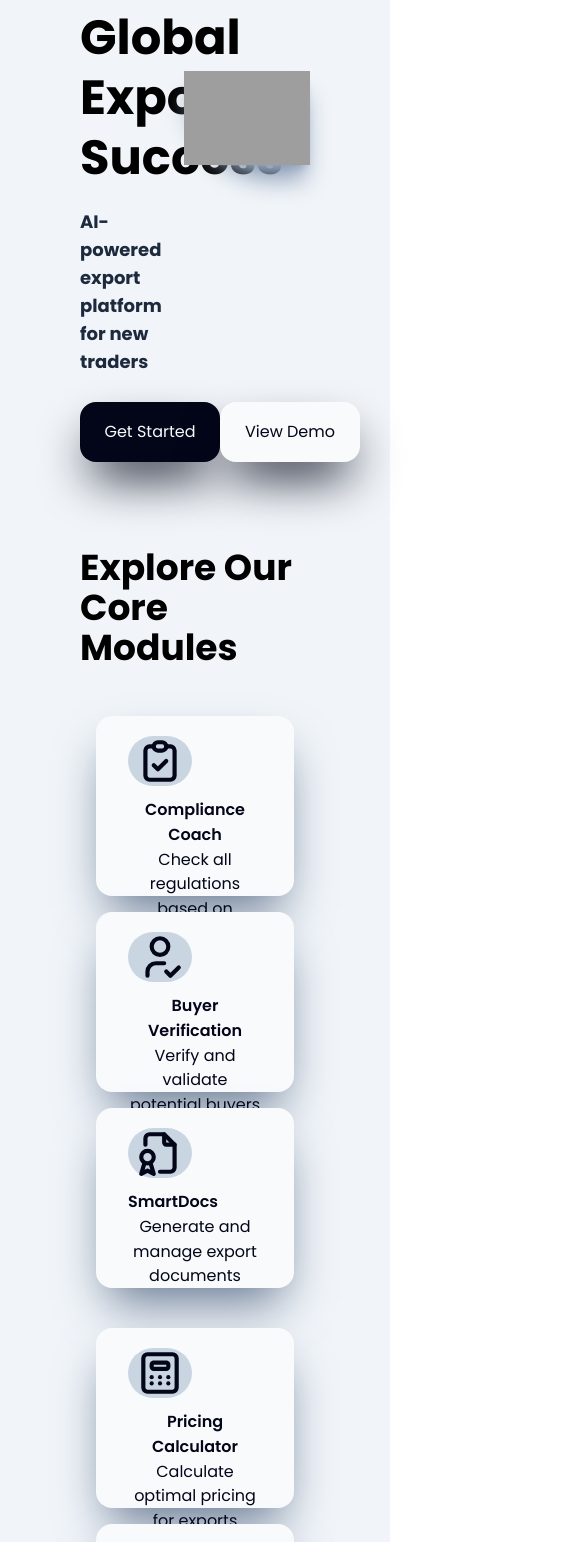
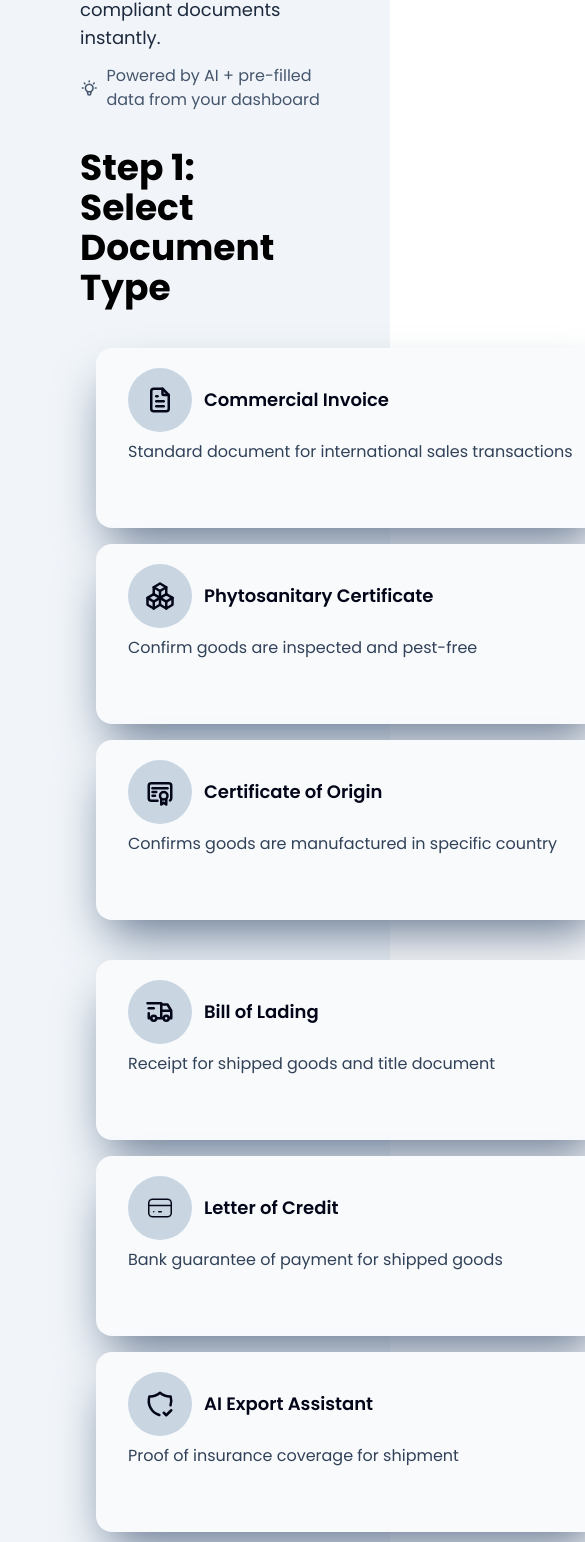
Before and after one commit to Akshad-Mali1603/export-ai-mentor, a React (Vite) app in the folder export-ai-mentor-frontend/: page /modules/SmartDocsPage in a window 390 px wide. Shown: the part 424-1966 px from the top of the page, 585 px wide, since content can reach past the window. Built offline with nearby package versions, Linux system fonts and the light colour scheme; grey boxes are pictures that could not be loaded.

Commit message:
Added All Modified Files

```diff
--- a/export-ai-mentor-frontend/package.json
+++ b/export-ai-mentor-frontend/package.json
@@ -13,6 +13,7 @@
     "@emotion/react": "^11.14.0",
     "@mantine/carousel": "^8.2.7",
     "@mantine/core": "^8.2.2",
+    "@mantine/form": "^8.3.1",
     "@mantine/hooks": "^8.2.2",
     "@tabler/icons-react": "^3.34.1",
     "@tailwindcss/vite": "^4.1.11",
--- a/export-ai-mentor-frontend/src/App.tsx
+++ b/export-ai-mentor-frontend/src/App.tsx
@@ -5,8 +5,8 @@ import '@mantine/carousel/styles.css';
 import HomePage from './Domain/Pages/HomePage';
 import { BrowserRouter, Route, Routes } from 'react-router-dom';
 import BuyerVerificationPage from './Domain/Pages/BuyerVerificationPage';
-import AboutUs from './Domain/Pages/aboutUs';
-import AuthenticationPage from './Domain/Pages/AuthenticationPage';
+// import AboutUs from './Domain/Pages/AboutUs';
+import SmartDocsPage from './Domain/Pages/SmartDocsPage';
 
 
 
@@ -36,10 +36,10 @@ function App() {
           <Route path='*' element={<HomePage />} />
           <Route path='/modules' element={<HomePage />} />
           <Route path='/modules/BuyerVerificationPage' element={<BuyerVerificationPage />} />
-          <Route path='/about' element={<AboutUs/>} />
+          {/* <Route path='/about' element={<AboutUs />} />  */}
           <Route path='/home' element={<HomePage />} />
-          <Route path='/auth' element={<AuthenticationPage />} />
-        </Routes>
+          <Route path='/modules/SmartDocsPage' element={<SmartDocsPage />} />
+          </Routes>
 
       </BrowserRouter>
     </MantineProvider>
--- a/export-ai-mentor-frontend/src/Domain/Header/NavLinks.tsx
+++ b/export-ai-mentor-frontend/src/Domain/Header/NavLinks.tsx
@@ -2,11 +2,12 @@ import { Link, useLocation } from "react-router-dom";
 
 const NavLinks = () => {
   const Links = [
+
     { name: "Home", url: "/home", identity:"home" },
     { name: "Modules", url: "/modules", identity:"modules" },
     { name: "About Us", url: "/about", identity:"about" },
     { name: "Contact", url: "/contact", identity:"contact" },
-    { name: "Authentication", url: "/auth", identity:"auth" },
+    { name: "SmartDocs", url: "/modules/SmartDocsPage", identity:"SmartDocs" }
   ];
   const location=useLocation();
 
--- a/export-ai-mentor-frontend/src/Domain/LandingPage/ExploreModules.tsx
+++ b/export-ai-mentor-frontend/src/Domain/LandingPage/ExploreModules.tsx
@@ -27,7 +27,7 @@ const ExploreModules = () => {
                     <div className="font-semibold flex">Buyer Verification</div>
                     <div className="flex">Verify and validate potential buyers</div>
                 </button>
-                <button className="flex flex-col bg-slate-50 shadow-2xl shadow-slate-500 backdrop-blur-md text-slate-950 h-45 w-120 rounded-2xl px-8 pt-5 hover:bg-slate-200 transition">
+                <button className="flex flex-col bg-slate-50 shadow-2xl shadow-slate-500 backdrop-blur-md text-slate-950 h-45 w-120 rounded-2xl px-8 pt-5 hover:bg-slate-200 transition" onClick={() => navigate("/modules/SmartDocsPage")}>
                     <div className="flex w-16 h-16 rounded-full justify-center bg-slate-300 mb-3">
                         <IconFileCertificate width={50} height={50} />
                     </div>
--- a/export-ai-mentor-frontend/src/Domain/Pages/SmartDocsPage.tsx
+++ b/export-ai-mentor-frontend/src/Domain/Pages/SmartDocsPage.tsx
@@ -1,15 +1,28 @@
+import { useState } from "react";
 import Header from "../Header/Header";
 import Footer from "../LandingPage/Footer";
-import SmartDocs from "../SmartDocs/SmartDocs";
+import SmartDocsCards from "../SmartDocs/SmartDocsCards";
+import DocumentPreview from "../SmartDocs/DocumentPreview";
+import Commercial_Invoice from "../SmartDocs/Commercial_Invoice";
+import CertificateOfOrigin from "../SmartDocs/CertificateOfOrigin";
+import PhytosanitaryCertificate from "../SmartDocs/PhytosanitaryCertificate";
 
 const SmartDocsPage = () => {
+  const [selectedDoc, setSelectedDoc] = useState<string | null>(null);
+
   return (
-    <div>
-        <div className="min-h-[100vh] bg-slate-100 font-['poppins']">
-        <Header />
-        <SmartDocs />
-        <Footer />
-        </div>
+    <div className="min-h-[100vh] bg-slate-100 font-['poppins']">
+      <Header />
+      <SmartDocsCards setSelectedDoc={setSelectedDoc} />
+
+      {/* Conditional Rendering */}
+      {selectedDoc === "invoice" && <Commercial_Invoice />}
+      {selectedDoc === "phytosanitary" && <PhytosanitaryCertificate />}
+      {selectedDoc === "origin" && <CertificateOfOrigin />}
+
+      {selectedDoc && <DocumentPreview />}
+
+      <Footer />
     </div>
   );
 };
--- a/export-ai-mentor-frontend/src/Domain/SmartDocs/SmartDocsCards.tsx
+++ b/export-ai-mentor-frontend/src/Domain/SmartDocs/SmartDocsCards.tsx
@@ -1,105 +1,148 @@
-import {IconBulb, IconCertificate, IconCreditCard, IconFileText, IconPackages, IconShieldCheck, IconTruckDelivery} from "@tabler/icons-react";
+import {
+  IconBulb,
+  IconCertificate,
+  IconCreditCard,
+  IconFileText,
+  IconPackages,
+  IconShieldCheck,
+  IconTruckDelivery
+} from "@tabler/icons-react";
 import { Group } from "@mantine/core";
-import { useNavigate } from "react-router-dom";
 
-const SmartDocsCards = () => {
-  const navigate = useNavigate();
+type SmartDocsCardsProps = {
+  setSelectedDoc: (docType: string) => void;
+};
 
+const SmartDocsCards = ({ setSelectedDoc }: SmartDocsCardsProps) => {
   return (
     <div id="modules" className="flex flex-col w-full items-start gap-3 px-20">
 
+      {/* Intro Section */}
       <div className="flex flex-col text-left pb-6 pt-10">
         <div className="text-4xl font-bold flex items-center gap-2">
           <IconFileText className="w-12 h-12" />
           SmartDocs – Auto-generate Export Documents
         </div>
-
         <div className="text-lg text-slate-800 pt-3">
           Save time and reduce errors by generating export-compliant documents instantly.
         </div>
-
         <div className="text-base text-slate-600 pt-3 flex items-center gap-2">
           <IconBulb size={32} className="text-slate-600" />
           <span>Powered by AI + pre-filled data from your dashboard</span>
         </div>
-
       </div>
 
       {/* Step Title */}
       <div className="text-4xl font-bold pb-3">Step 1: Select Document Type</div>
 
+      {/* Cards Section */}
       <div className="items-center justify-center p-4">
-        {/* First Row of Cards */}
-        <Group className="flex gap-8 pb-5 flex-wrap [&>button]:hover:translate-y-3 [&>button]:transition [&>button]:duration-300 [&>button]:ease-in-out [&>button]:cursor-pointer">
+        <Group className="flex gap-8 pb-5 flex-wrap [&>button]:hover:-translate-y-2 [&>button]:transition [&>button]:duration-300 [&>button]:ease-in-out [&>button]:cursor-pointer">
 
           {/* Card 1 */}
-          <button className="flex flex-col bg-slate-50 shadow-2xl shadow-slate-500 backdrop-blur-md text-slate-950 h-[11.25rem] w-[30rem] rounded-2xl px-8 pt-5 hover:bg-slate-200 transition">
+          <button
+            onClick={() => setSelectedDoc("invoice")}
+            className="flex flex-col bg-slate-50 shadow-2xl shadow-slate-500 backdrop-blur-md
+                       text-slate-950 h-[11.25rem] w-[32rem] rounded-2xl px-8 pt-5 hover:bg-slate-200"
+          >
             <div className="flex flex-row items-center gap-3 mb-2">
               <div className="w-16 h-16 rounded-full bg-slate-300 flex justify-center items-center">
-                <IconFileText  width={30} height={30} />
+                <IconFileText width={30} height={30} />
               </div>
               <div className="font-semibold text-lg">Commercial Invoice</div>
             </div>
-            <div className="text-base text-slate-700">Standard document for international sales transactions</div>
+            <div className="text-base text-slate-700">
+              Standard document for international sales transactions
+            </div>
           </button>
 
           {/* Card 2 */}
-          <button onClick={() => navigate("/modules/BuyerVerificationPage")} className="flex flex-col bg-slate-50 shadow-2xl shadow-slate-500 backdrop-blur-md text-slate-950 h-[11.25rem] w-[30rem] rounded-2xl px-8 pt-5 hover:bg-slate-200 transition">
+          <button
+            onClick={() => setSelectedDoc("phytosanitary")}
+            className="flex flex-col bg-slate-50 shadow-2xl shadow-slate-500 backdrop-blur-md
+                       text-slate-950 h-[11.25rem] w-[32rem] rounded-2xl px-8 pt-5 hover:bg-slate-200"
+          >
             <div className="flex flex-row items-center gap-3 mb-2">
               <div className="w-16 h-16 rounded-full bg-slate-300 flex justify-center items-center">
-                <IconPackages  width={30} height={30} />
+                <IconPackages width={30} height={30} />
               </div>
-              <div className="font-semibold text-lg">Packing List</div>
+              <div className="font-semibold text-lg">Phytosanitary Certificate</div>
             </div>
-            <div className="text-base text-slate-700">Details of packaged items in shipment</div>
+            <div className="text-base text-slate-700">
+              Confirm goods are inspected and pest-free
+            </div>
           </button>
 
           {/* Card 3 */}
-          <button className="flex flex-col bg-slate-50 shadow-2xl shadow-slate-500 backdrop-blur-md text-slate-950 h-[11.25rem] w-[30rem] rounded-2xl px-8 pt-5 hover:bg-slate-200 transition">
+          <button
+            onClick={() => setSelectedDoc("origin")}
+            className="flex flex-col bg-slate-50 shadow-2xl shadow-slate-500 backdrop-blur-md
+                       text-slate-950 h-[11.25rem] w-[32rem] rounded-2xl px-8 pt-5 hover:bg-slate-200"
+          >
             <div className="flex flex-row items-center gap-3 mb-2">
               <div className="w-16 h-16 rounded-full bg-slate-300 flex justify-center items-center">
-                <IconCertificate  width={30} height={30} />
+                <IconCertificate width={30} height={30} />
               </div>
               <div className="font-semibold text-lg">Certificate of Origin</div>
             </div>
-            <div className="text-base text-slate-700">Confirms goods are manufactured in specific country</div>
+            <div className="text-base text-slate-700">
+              Confirms goods are manufactured in specific country
+            </div>
           </button>
         </Group>
 
-        {/* Second Row of Cards */}
-        <Group className="flex gap-8 pt-5 flex-wrap [&>button]:hover:translate-y-3 [&>button]:transition [&>button]:duration-300 [&>button]:ease-in-out [&>button]:cursor-pointer">
+        {/* Second Row */}
+        <Group className="flex gap-8 pt-5 flex-wrap [&>button]:hover:-translate-y-2 [&>button]:transition [&>button]:duration-300 [&>button]:ease-in-out [&>button]:cursor-pointer">
 
           {/* Card 4 */}
-          <button className="flex flex-col bg-slate-50 shadow-2xl shadow-slate-500 backdrop-blur-md text-slate-950 h-[11.25rem] w-[30rem] rounded-2xl px-8 pt-5 hover:bg-slate-200 transition">
+          <button
+            onClick={() => setSelectedDoc("billOfLading")}
+            className="flex flex-col bg-slate-50 shadow-2xl shadow-slate-500 backdrop-blur-md
+                       text-slate-950 h-[11.25rem] w-[32rem] rounded-2xl px-8 pt-5 hover:bg-slate-200"
+          >
             <div className="flex flex-row items-center gap-3 mb-2">
               <div className="w-16 h-16 rounded-full bg-slate-300 flex justify-center items-center">
-                <IconTruckDelivery  width={30} height={30} />
+                <IconTruckDelivery width={30} height={30} />
               </div>
               <div className="font-semibold text-lg">Bill of Lading</div>
             </div>
-            <div className="text-base text-slate-700">Receipt for shipped goods and title document</div>
+            <div className="text-base text-slate-700">
+              Receipt for shipped goods and title document
+            </div>
           </button>
 
           {/* Card 5 */}
-          <button className="flex flex-col bg-slate-50 shadow-2xl shadow-slate-500 backdrop-blur-md text-slate-950 h-[11.25rem] w-[30rem] rounded-2xl px-8 pt-5 hover:bg-slate-200 transition">
+          <button
+            onClick={() => setSelectedDoc("letterOfCredit")}
+            className="flex flex-col bg-slate-50 shadow-2xl shadow-slate-500 backdrop-blur-md
+                       text-slate-950 h-[11.25rem] w-[32rem] rounded-2xl px-8 pt-5 hover:bg-slate-200"
+          >
             <div className="flex flex-row items-center gap-3 mb-2">
               <div className="w-16 h-16 rounded-full bg-slate-300 flex justify-center items-center">
-                <IconCreditCard  stroke={1.2} width={30} height={30} />
+                <IconCreditCard stroke={1.2} width={30} height={30} />
               </div>
               <div className="font-semibold text-lg">Letter of Credit</div>
             </div>
-            <div className="text-base text-slate-700">Bank guarantee of payment for shipped goods</div>
+            <div className="text-base text-slate-700">
+              Bank guarantee of payment for shipped goods
+            </div>
           </button>
 
           {/* Card 6 */}
-          <button className="flex flex-col bg-slate-50 shadow-2xl shadow-slate-500 backdrop-blur-md text-slate-950 h-[11.25rem] w-[30rem] rounded-2xl px-8 pt-5 hover:bg-slate-200 transition">
+          <button
+            onClick={() => setSelectedDoc("insurance")}
+            className="flex flex-col bg-slate-50 shadow-2xl shadow-slate-500 backdrop-blur-md
+             text-slate-950 h-[11.25rem] w-[32rem] rounded-2xl px-8 pt-5 hover:bg-slate-200"
+          >
             <div className="flex flex-row items-center gap-3 mb-2">
               <div className="w-16 h-16 rounded-full bg-slate-300 flex justify-center items-center">
-                <IconShieldCheck  width={30} height={30} />
+                <IconShieldCheck width={30} height={30} />
               </div>
               <div className="font-semibold text-lg">AI Export Assistant</div>
             </div>
-            <div className="text-base text-slate-700">Proof of insurance coverage for shipment</div>
+            <div className="text-base text-slate-700">
+              Proof of insurance coverage for shipment
+            </div>
           </button>
         </Group>
       </div>
```
Also changed, not shown: export-ai-mentor-frontend/src/Domain/Pages/AuthenticationPage.tsx (added, +9 -0 lines), export-ai-mentor-frontend/src/Domain/SmartDocs/Document.tsx (deleted, +0 -106 lines), export-ai-mentor-frontend/src/Domain/SmartDocs/SmartDocs.tsx (deleted, +0 -112 lines), 3 other files (tests, documents, lock files or other folders). Lines whose indentation alone changed are shown as unchanged.
